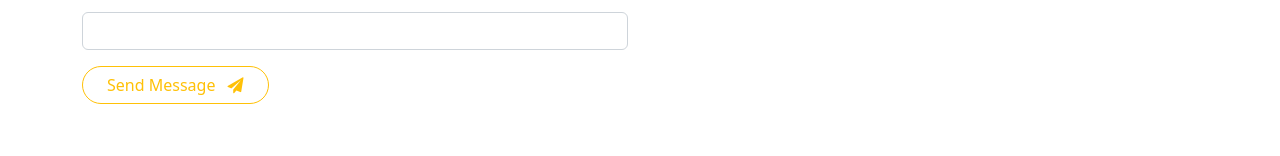
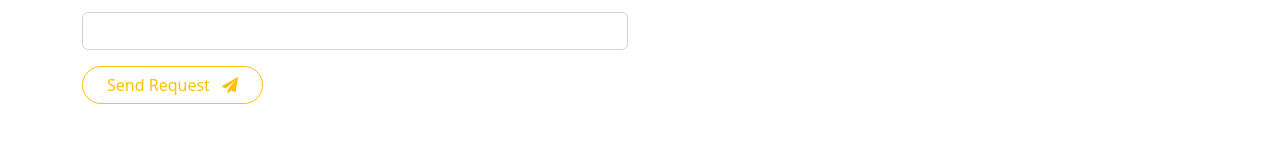
Before and after one commit to Clade-alt/Waste-Food-Management-System, a React (Create React App) app in the folder waste-food-management-system/: page /foodds in a window 1280 px wide. Shown: the part 913-1069 px from the top of the page. Built offline with nearby package versions, Linux system fonts and the light colour scheme; no server answers.

Commit message:
modified

```diff
--- a/waste-food-management-system/src/components/FoodDS.jsx
+++ b/waste-food-management-system/src/components/FoodDS.jsx
@@ -93,7 +93,7 @@ const FoodDS = () => {
                                         </div>
                                     </div>
                                 </div>
-                                <button type="submit" className="btn btn-outline-warning rounded-pill px-4">Send Message <i className="fa fa-paper-plane ms-2"></i></button>
+                                <button type="submit" className="btn btn-outline-warning rounded-pill px-4">Send Request <i className="fa fa-paper-plane ms-2"></i></button>
                             </form>
                         </div>
                     </div>
--- a/waste-food-management-system/src/components/FoodRequests.jsx
+++ b/waste-food-management-system/src/components/FoodRequests.jsx
@@ -37,9 +37,9 @@ const FoodRequests = () => {
 
             console.log(res.status)
             if (res.status === 400 || !res) {
-                window.alert("Donation Request Not Sent. Try Again")
+                window.alert("Food Request Not Sent. Try Again")
             } else {
-                window.alert("Donation Request Sent");
+                window.alert("Food Request Sent");
                 setFoodReq({
                     fooddetails: "",
                     price: "",
@@ -93,7 +93,7 @@ const FoodRequests = () => {
                                         </div>
                                     </div>
                                 </div>
-                                <button type="submit" className="btn btn-outline-warning rounded-pill px-4">Send Message <i className="fa fa-paper-plane ms-2"></i></button>
+                                <button type="submit" className="btn btn-outline-warning rounded-pill px-4">Send Request <i className="fa fa-paper-plane ms-2"></i></button>
                             </form>
                         </div>
                     </div>
--- a/waste-food-management-system/src/components/IndustryP.jsx
+++ b/waste-food-management-system/src/components/IndustryP.jsx
@@ -93,7 +93,7 @@ const IndustryP = () => {
                                         </div>
                                     </div>
                                 </div>
-                                <button type="submit" className="btn btn-outline-warning rounded-pill px-4">Send Message <i className="fa fa-paper-plane ms-2"></i></button>
+                                <button type="submit" className="btn btn-outline-warning rounded-pill px-4">Send Request <i className="fa fa-paper-plane ms-2"></i></button>
                             </form>
                         </div>
                     </div>
```
Also changed, not shown: 1 other file (tests, documents, lock files or other folders).
